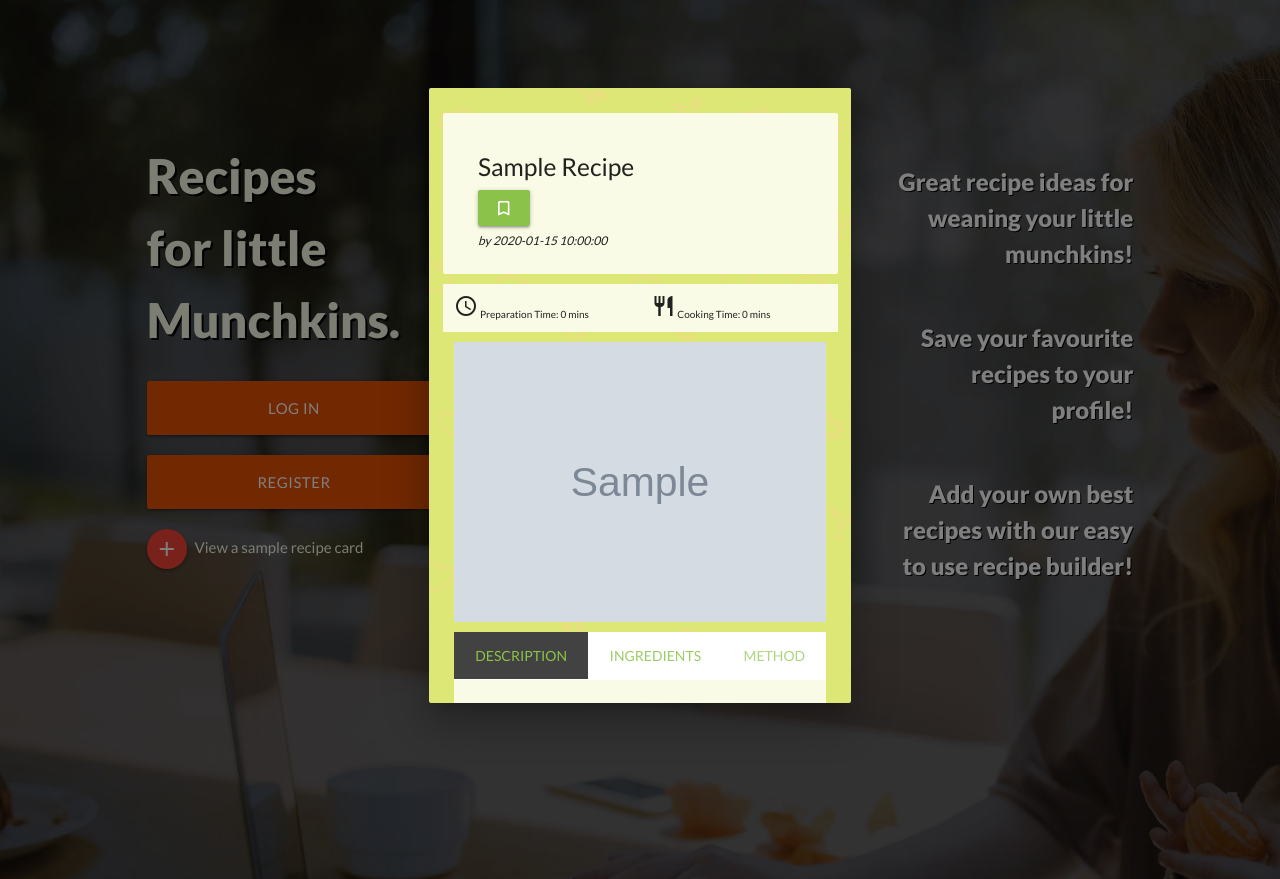
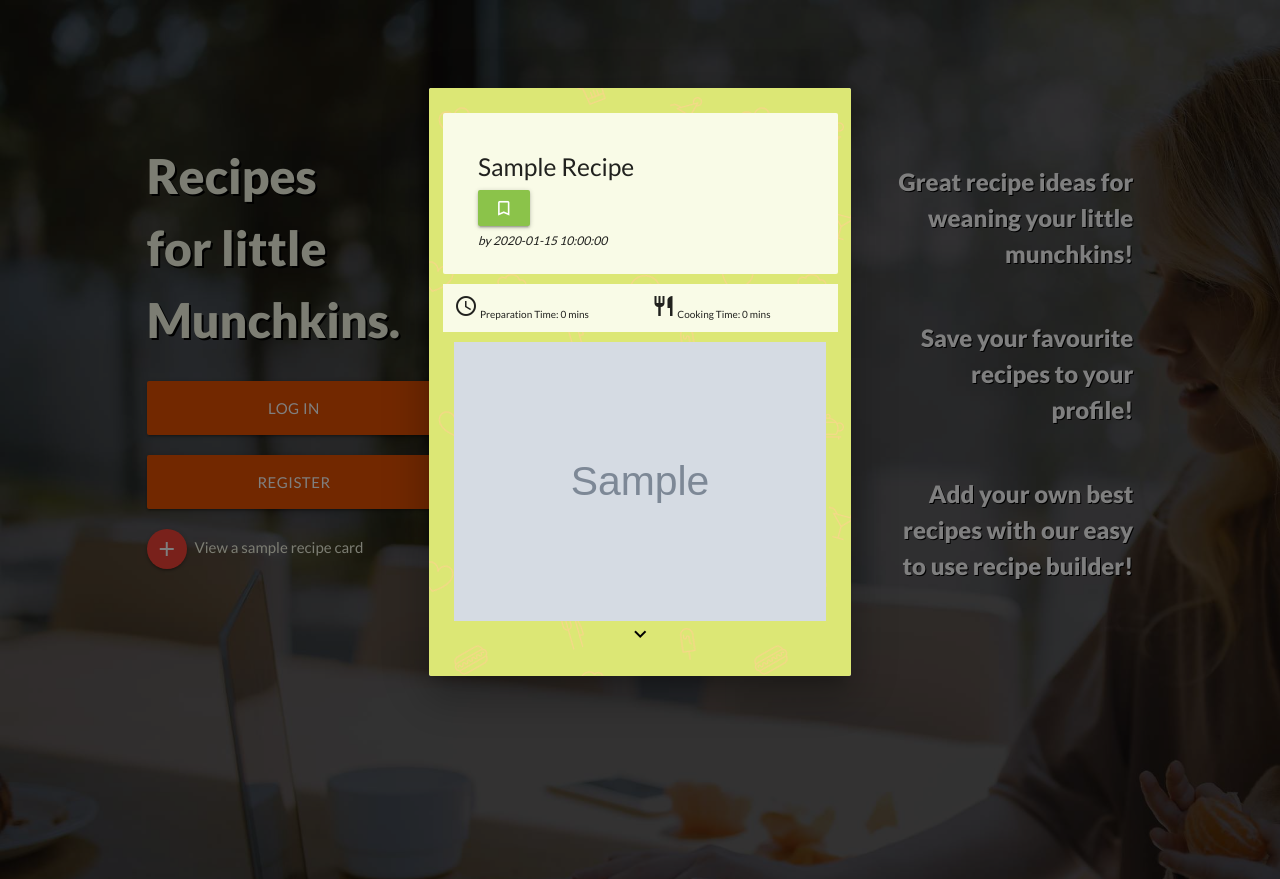
Before and after one commit to Cldwlkn13/little-munchkins, a Flask app: page / in a window 1280 px wide, after a click on "add". Run offline with Flask 2, Linux system fonts and the light colour scheme; grey boxes marked "Sample" are stand-in pictures; a database or web service that is not in the repository returns one stand-in record (values such as "Sample title"); some libraries are stand-ins or nearby versions.

Commit message:
toggle recipe card content for visual consolidation purposes

```diff
--- a/static/css/style.css
+++ b/static/css/style.css
@@ -252,7 +252,6 @@ main {
 
 .tooltip .tooltiptext {
   visibility: hidden;
-  width: 120px;
   background-color: #555;
   color: #fff;
   text-align: center;
--- a/static/js/script.js
+++ b/static/js/script.js
@@ -8,7 +8,6 @@ $(document).ready(function () {
 
     function loadCountryOptions(elem){
         $.get('/static/text/countries.txt', function (data) {
-            console.log(data);
             var lines = data.split('\n');
             $.each(lines, function (k, v) {
                 var $newOpt = $("<option>").attr("value", v).text(v)
@@ -20,7 +19,7 @@ $(document).ready(function () {
     $('.add-favourite').click(function(event){
         event.preventDefault();
         var myelem = $(this)
-        var data = {'data': $(this).siblings('#favourite_id').attr("value") };
+        var data = {'data': $(this).siblings('input[name="_id"]').attr("value") };
         $.ajax({
             type: "POST",
             data: data,
@@ -38,10 +37,6 @@ $(document).ready(function () {
             }
         });
     });
-
-    function renderIsFavourite(element){
-        console.log(element)
-    };
 
     $('select').formSelect();
 
@@ -61,7 +56,6 @@ $(document).ready(function () {
 
     $('.ingredients-tab, .desc-tab, .method-tab').click(function(){
         var selector = $(this).prop('className').split(' ')[0].replace("-tab", "");
-        console.log(selector);
         $(this).addClass("active grey darken-3");
         $(this).parent().siblings(".tab").find(".tab-link").removeClass("active grey darken-3");
         var tabs = $(this).parent().parent().parent().next();
@@ -218,5 +212,19 @@ $(document).ready(function () {
         $('#editor-form').attr("target", "")
     });
 
-
+    $('.expand-content').click(function(){
+        if($(this).hasClass('expanded')) {
+            $(this).siblings('span').first().text("Click to see more")
+            $(this).children('i').first().text("expand_more");
+            $(this).parent().parent().siblings('.card-tabs').css("display", "none");
+            $(this).parent().parent().siblings('.card-tab-content').css("display", "none");
+            $(this).removeClass('expanded');
+            return;
+        }
+        $(this).siblings('span').first().text("Click to see less");
+        $(this).children('i').first().text("expand_less");
+        $(this).parent().parent().siblings('.card-tabs').css("display", "block");
+        $(this).parent().parent().siblings('.card-tab-content').css("display", "block");
+        $(this).addClass('expanded');
+    });
 });
--- a/templates/recipe_card.html
+++ b/templates/recipe_card.html
@@ -5,14 +5,14 @@
             <h5>{{ recipecard.title|title }}</h5>
             {% if (recipecard.created_by == session.user) and (recipecard.context is not defined) %}
                 <form action="/editrecipe" method="post">
-                    <input type="text" id="recipe_id" value="{{ recipecard._id }}" name="_id" style="display: none;">
+                    <input type="text" value="{{ recipecard._id }}" name="_id" style="display: none;">
                     <button type="submit" name="edit" class="recipe-edit btn waves-effect waves-light green"><i class="material-icons">edit</i></button>
                 </form>
             {% elif recipecard.isfavourite is defined %}
                 <form class="tooltip">
                     <span class="tooltiptext">{% if recipecard.isfavourite %} Remove Favourite {% else %} Favourite this recipe {% endif %}</span>
-                    <input type="text" id="favourite_id" value="{{ recipecard._id }}" name="_id" style="display: none;">
-                    <input type="text" id="isfavourite" value="{{ recipecard.isfavourite }}" name="isfavourite" style="display: none;">
+                    <input type="text" value="{{ recipecard._id }}" name="_id" style="display: none;">
+                    <input type="text" value="{{ recipecard.isfavourite }}" name="isfavourite" style="display: none;">
                     <button type="submit" name="add-favourite" class="add-favourite btn waves-effect waves-light {{ 'light-green' if recipecard.isfavourite }} {{ 'purple' if not recipecard.isfavourite }}"><i class="material-icons">bookmark_border</i></button>
                 </form>
             {% endif %}
@@ -43,15 +43,21 @@
             <img class="recipe-img" src="../static/images/public/{{ recipecard.recipe_img }}">
         {% endif %}
     </div>
-    <div class="card-tabs">
+    <div class="row">
+        <div class="col s6 offset-s3 tooltip center-align">
+            <span class="tooltiptext center-align"> Click to see more </span>
+            <a href="#" class="expand-content center-align black-text"><i class="material-icons">expand_more</i></a>
+        </div>
+    </div>
+    <div class="card-tabs" style="display: none;">
         <ul class="tabs tabs-fixed-width">
             <li class="tab"><a class="desc-tab tab-link grey darken-3 light-green-text active">Description</a></li>
             <li class="tab"><a class="ingredients-tab tab-link light-green-text text-lighten-1">Ingredients</a></li>
             <li class="tab"><a class="method-tab tab-link light-green-text text-lighten-2">Method</a></li>
         </ul>
     </div>
-    <div class="card-tab-content lime lighten-5">
-        <div class="desc-content" style="display: block;">
+    <div class="card-tab-content lime lighten-5" style="display: none;">
+        <div class="desc-content" style="display: none;">
             <h6><i>{{ recipecard.desc }}</i></h6>
             <p><i>Portions: {{ recipecard.portions }}</i></p>
             <p><i>Suitable for: {{ recipecard.suitableForMinMnths }} - {{ recipecard.suitableForMaxMnths }} months</i>
```
